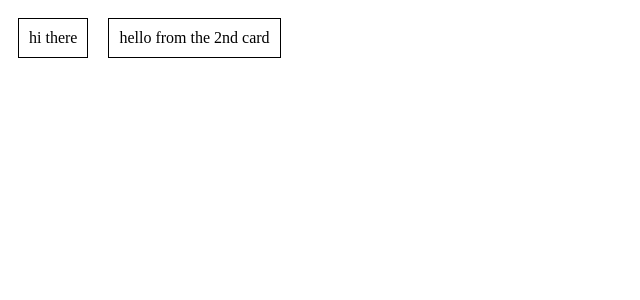
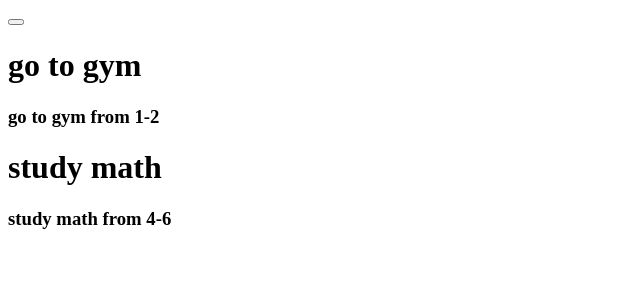
Before and after one commit to Abhinandan-Singh-Baghel/full_stack_todo, a React (Vite) app in the folder re-rendering/re-rendering/: page / in a window 1280 px wide. Shown: the top 300 px of the page, without its empty margins (0-640 px from the left). Built offline with nearby package versions, Linux system fonts and the light colour scheme.

Commit message:
Hooks in react

```diff
--- a/re-rendering/re-rendering/src/App.jsx
+++ b/re-rendering/re-rendering/src/App.jsx
@@ -7,38 +7,51 @@ let counter = 4;
 
 function App(){
 
-  return <div style={{display: "flex"}}>
+  const [todos, setTodos] = useState([{
+    id: 0,
+    title: "go to gym",
+    description: "go to gym from 1-2"
+  },
+  {
+    id: 1,
+    title: "eat food",
+    description: "eat food from 2-4"
+  },
+  {
+    id: 2,
+    title: "study math",
+    description: "study math from 4-6"
+  }]);
 
-    <Card>
-      hi there
-    </Card>
-    <Card>
-      <div>
-        hello from the 2nd card
-      </div>
-    </Card>
+  const [counter, setCouter] = useState(0);
 
-  </div>
+  function increaseCount(){
+    setCouter(counter + 1);
+  }
 
+  const filteredTodos = todos.filter(x => x.id % 2 == 0);
 
+  return (
+    <div>
+      <button onClick={increaseCount} Increase Count ></button>
+      {filteredTodos.map(todo => <Todo title = {todo.title} description= {todo.description}></Todo>)}
+    </div>
+  )
 
 }
 
 
-function Card({children}){
-  return <div style={
-    {  border: "1px solid black",
-    padding: 10,
-    margin: 10
-  }
-  }>
-    {children}
 
+const Todo = React.memo(function({title, description}){
+  return <div>
+    <h1>
+      {title}
+    </h1>
+    <h3>
+      {description}
+    </h3>
   </div>
-}
-
-
-
+})
 
 
 
```
